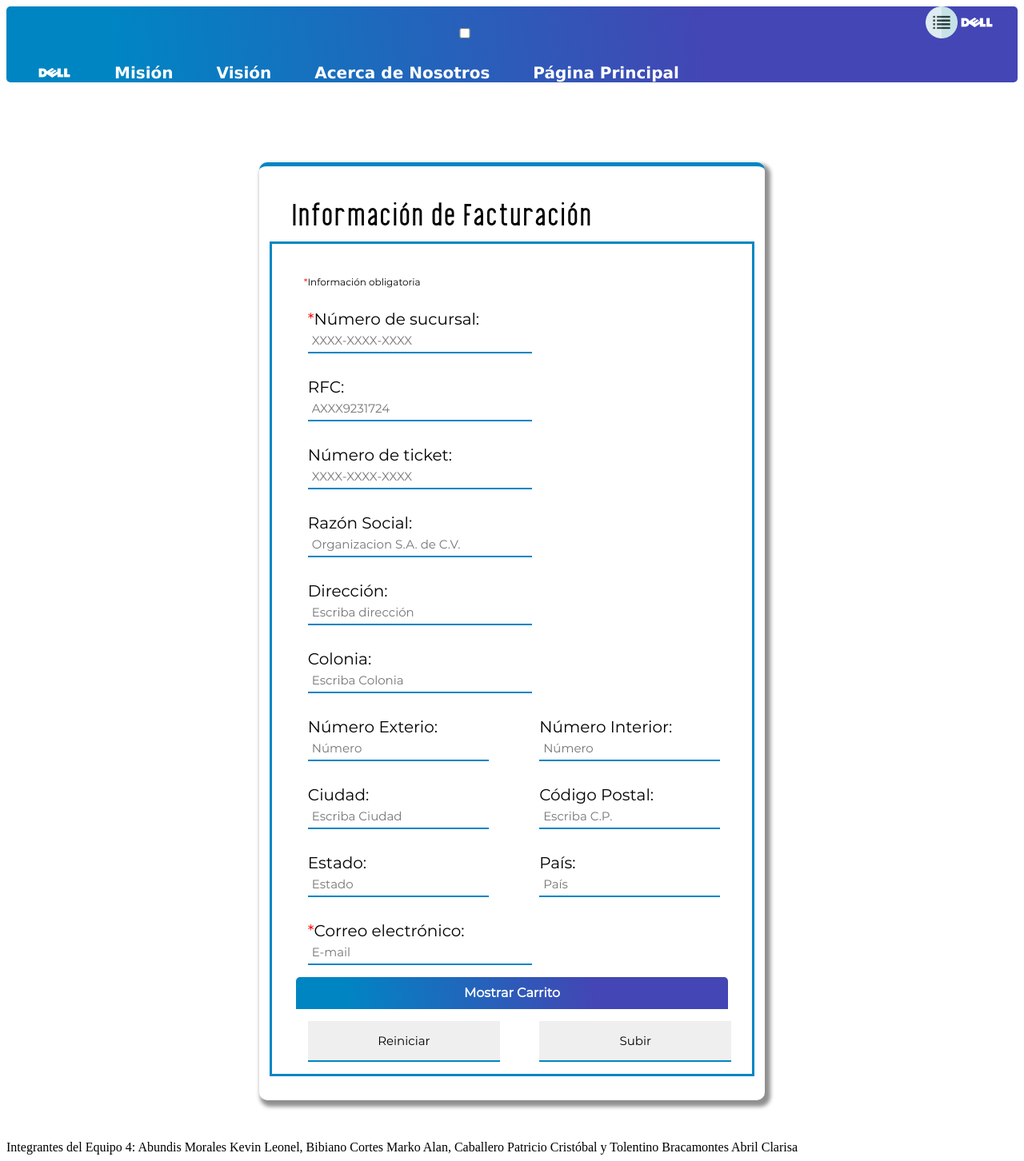
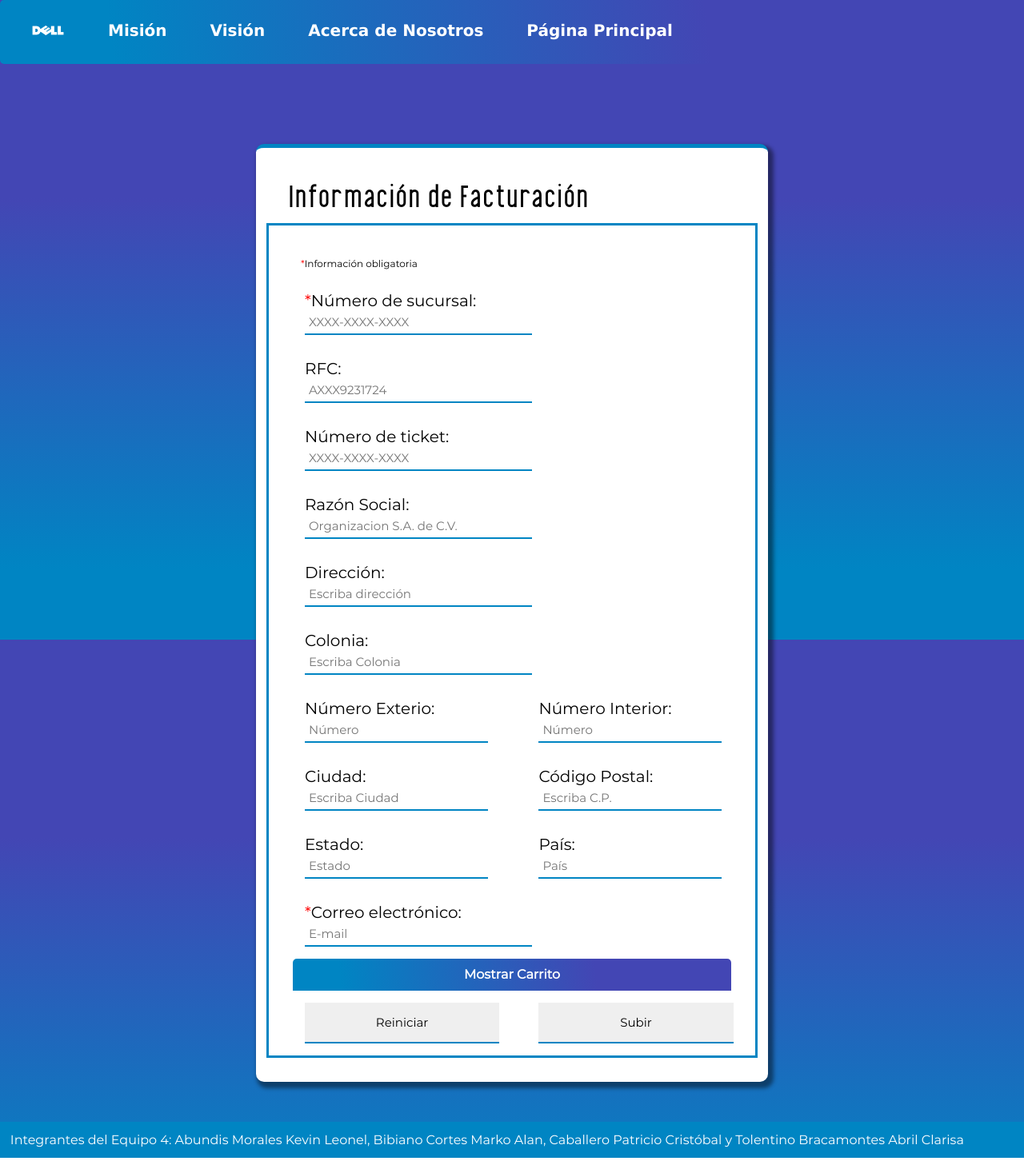
Before and after one commit to KeviinAbundiiz/Proyecto_FInal_Programacion_Web, a PHP site: page /factura.php in a window 1280 px wide. Shown: the whole page at 80% size. Run offline with PHP 8.4, Linux system fonts and the light colour scheme.

Commit message:
Merging branches xD

```diff
--- a/css/style.css
+++ b/css/style.css
@@ -15,13 +15,9 @@
     src: url(finland-cufonfonts/Finland.otf);
 
 }
-<<<<<<< HEAD
-/*
-=======
 
 /*
 
->>>>>>> 5f1780f809b4d4c16907635b8ff5924bd268a888
 body{
 
     margin: 0;
@@ -560,7 +556,7 @@
 
 }
 
-<<<<<<< HEAD
+
 input:hover, #panel table:hover{
     background-color: #dfdfdf;
 
@@ -597,7 +593,7 @@
     border-top-right-radius: 0;
     border-top-left-radius: 0;
     text-align: center;
-=======
+}
 #deslizarBoton:hover{
 
     background: linear-gradient(263deg, rgba(67,70,180,.8) 31%, rgba(0,133,195,.8) 89%);
@@ -622,9 +618,6 @@
 
     text-align: center;
 
->>>>>>> 5f1780f809b4d4c16907635b8ff5924bd268a888
-
-
 }
 
 
@@ -641,22 +634,6 @@
 
 }
 
-<<<<<<< HEAD
-tr,th,td {
-padding: 10px;
-    /*
-    border: 1px solid black;
-    */
-}
-#panel table{
-    background-color: rgb(240, 240, 240);
-    width: 100%;
-    padding: 10px;
-}
-
-#panel table:first-child {
-    border-bottom: 2px solid rgb(0,133,195);
-=======
 #panel table{
 
     background-color: rgb(240, 240, 240);
@@ -673,20 +650,16 @@
 
     border-bottom: 2px solid rgb(0,133,195);
 
->>>>>>> 5f1780f809b4d4c16907635b8ff5924bd268a888
 }
 
 
 
 
-<<<<<<< HEAD
-=======
 
 
 
 
 
->>>>>>> 5f1780f809b4d4c16907635b8ff5924bd268a888
 footer
 
 {
@@ -760,15 +733,11 @@
 }
 
 
-<<<<<<< HEAD
-@media (max-width: 1024px) {
-=======
 
 
 
 @media (max-width: 1024px) {
 
->>>>>>> 5f1780f809b4d4c16907635b8ff5924bd268a888
     header label
 
     {
@@ -810,13 +779,9 @@
     {
 
         width: 70%;
-<<<<<<< HEAD
-        margin-top: 55px;
-=======
 
         margin-top: 55px;
 
->>>>>>> 5f1780f809b4d4c16907635b8ff5924bd268a888
         position: absolute;
 
     }
@@ -824,14 +789,6 @@
 
 
     #menu ul a
-<<<<<<< HEAD
-	{
-		display: none;
-		background: rgb(67,70,180);
-    	background: linear-gradient(263deg, rgba(67,70,180,1) 31%, rgba(0,133,195,1) 89%);
-
-	}
-=======
 
 	{
 
@@ -846,7 +803,6 @@
 	}
 
 
->>>>>>> 5f1780f809b4d4c16907635b8ff5924bd268a888
 
     #btn-menu:checked ~ #menu ul a
 
--- a/php/eliminarCarrito.php
+++ b/php/eliminarCarrito.php
@@ -24,10 +24,6 @@
 
     unset($_SESSION['carrito_sess']);
 }
-<<<<<<< HEAD
 echo "Listo, se eliminó producto";
-=======
-echo "Listo, se eliminó procuto";
 
->>>>>>> 5f1780f809b4d4c16907635b8ff5924bd268a888
 ?>
```
